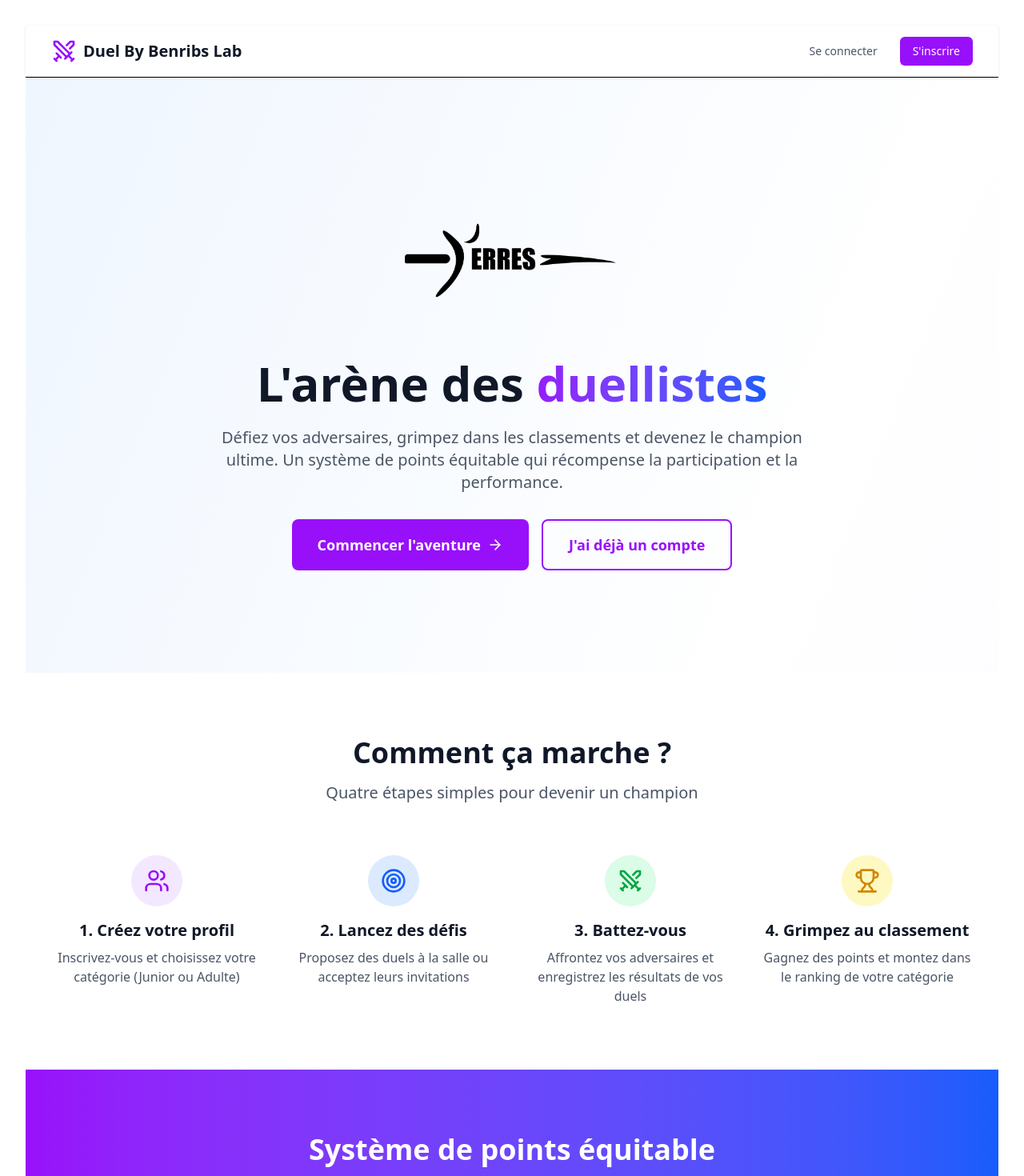
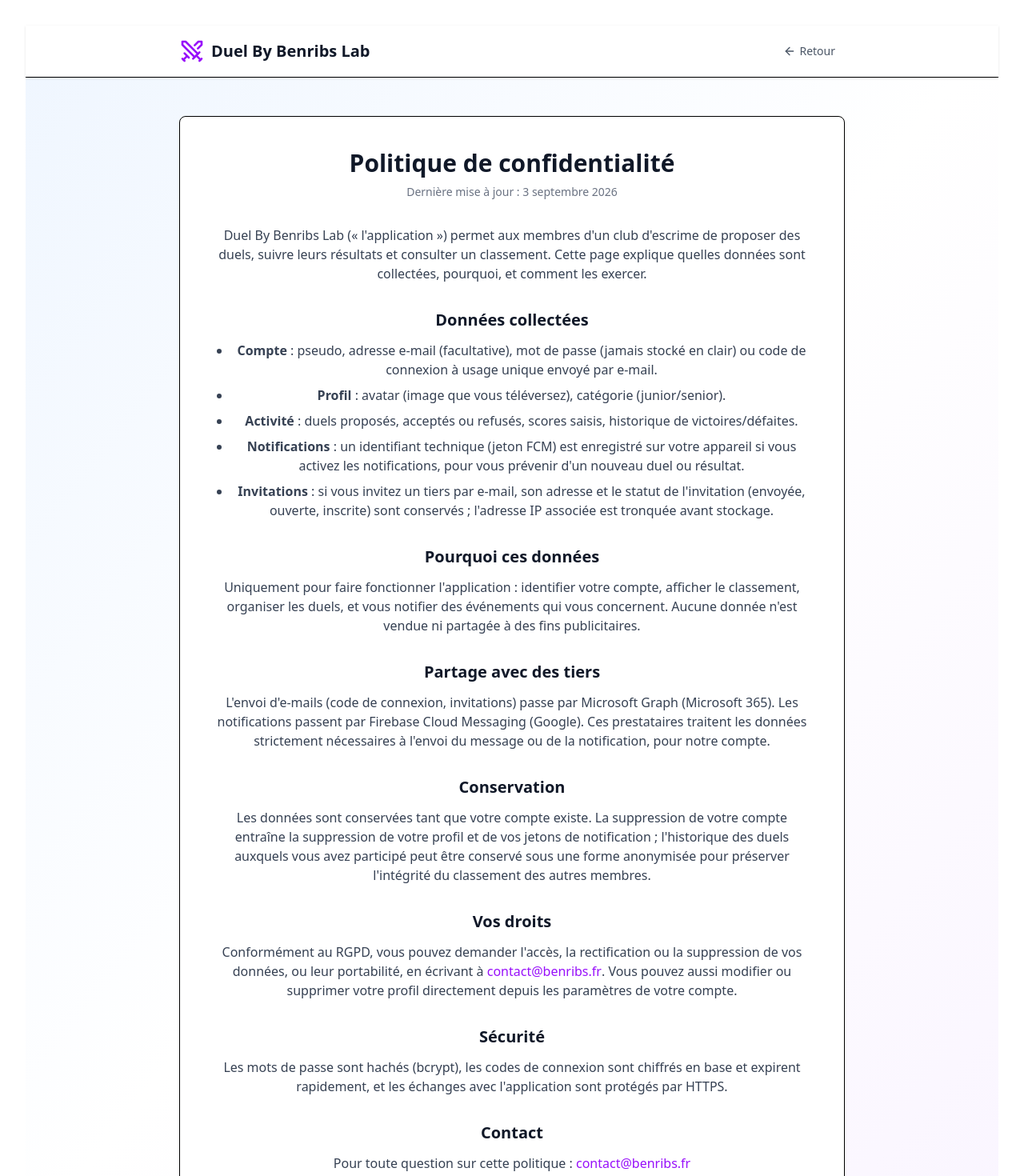
Before and after one commit to BenribsLab/duelByBenribsLab, a React (Vite) app in the folder duel-frontend/: page /confidentialite in a window 1280 px wide. Before the commit this address led to /. Shown: the top 1470 px of the page at 80% size. Built offline with nearby package versions, Linux system fonts and the light colour scheme.

Commit message:
frontend confidentialité

```diff
--- a/duel-frontend/src/App.jsx
+++ b/duel-frontend/src/App.jsx
@@ -14,6 +14,7 @@ import Parametres from './pages/Parametres';
 import AdminLogin from './components/AdminLogin';
 import Login from './pages/Login';
 import Register from './pages/Register';
+import Confidentialite from './pages/Confidentialite';
 import './App.css'
 
 function App() {
@@ -28,6 +29,7 @@ function App() {
           {/* Routes publiques d'authentification */}
           <Route path="/login" element={<Login />} />
           <Route path="/register" element={<Register />} />
+          <Route path="/confidentialite" element={<Confidentialite />} />
 
           {/* Route d'administration (connexion) */}
           <Route path="/admin" element={<AdminLogin />} />
--- /dev/null
+++ b/duel-frontend/src/pages/Confidentialite.jsx
@@ -0,0 +1,116 @@
+import React from 'react';
+import { Link } from 'react-router-dom';
+import { Swords, ArrowLeft } from 'lucide-react';
+
+const Confidentialite = () => {
+  return (
+    <div className="min-h-screen bg-gradient-to-br from-blue-50 via-white to-purple-50">
+      <nav className="bg-white shadow-sm border-b">
+        <div className="max-w-4xl mx-auto px-4 sm:px-6 lg:px-8">
+          <div className="flex justify-between items-center h-16">
+            <Link to="/" className="flex items-center">
+              <Swords className="h-8 w-8 text-purple-600" />
+              <span className="ml-2 text-xl font-bold text-gray-900">Duel By Benribs Lab</span>
+            </Link>
+            <Link
+              to="/"
+              className="flex items-center text-gray-600 hover:text-gray-900 px-3 py-2 text-sm font-medium"
+            >
+              <ArrowLeft className="h-4 w-4 mr-1" />
+              Retour
+            </Link>
+          </div>
+        </div>
+      </nav>
+
+      <main className="max-w-4xl mx-auto px-4 sm:px-6 lg:px-8 py-12">
+        <div className="bg-white rounded-lg shadow-sm border p-6 sm:p-10 space-y-8">
+          <div>
+            <h1 className="text-3xl font-bold text-gray-900">Politique de confidentialité</h1>
+            <p className="mt-2 text-sm text-gray-500">Dernière mise à jour : 3 septembre 2026</p>
+          </div>
+
+          <p className="text-gray-700">
+            Duel By Benribs Lab (« l'application ») permet aux membres d'un club d'escrime de
+            proposer des duels, suivre leurs résultats et consulter un classement. Cette page
+            explique quelles données sont collectées, pourquoi, et comment les exercer.
+          </p>
+
+          <section className="space-y-3">
+            <h2 className="text-xl font-semibold text-gray-900">Données collectées</h2>
+            <ul className="list-disc pl-6 space-y-2 text-gray-700">
+              <li><strong>Compte</strong> : pseudo, adresse e-mail (facultative), mot de passe (jamais stocké en clair) ou code de connexion à usage unique envoyé par e-mail.</li>
+              <li><strong>Profil</strong> : avatar (image que vous téléversez), catégorie (junior/senior).</li>
+              <li><strong>Activité</strong> : duels proposés, acceptés ou refusés, scores saisis, historique de victoires/défaites.</li>
+              <li><strong>Notifications</strong> : un identifiant technique (jeton FCM) est enregistré sur votre appareil si vous activez les notifications, pour vous prévenir d'un nouveau duel ou résultat.</li>
+              <li><strong>Invitations</strong> : si vous invitez un tiers par e-mail, son adresse et le statut de l'invitation (envoyée, ouverte, inscrite) sont conservés ; l'adresse IP associée est tronquée avant stockage.</li>
+            </ul>
+          </section>
+
+          <section className="space-y-3">
+            <h2 className="text-xl font-semibold text-gray-900">Pourquoi ces données</h2>
+            <p className="text-gray-700">
+              Uniquement pour faire fonctionner l'application : identifier votre compte, afficher
+              le classement, organiser les duels, et vous notifier des événements qui vous
+              concernent. Aucune donnée n'est vendue ni partagée à des fins publicitaires.
+            </p>
+          </section>
+
+          <section className="space-y-3">
+            <h2 className="text-xl font-semibold text-gray-900">Partage avec des tiers</h2>
+            <p className="text-gray-700">
+              L'envoi d'e-mails (code de connexion, invitations) passe par Microsoft Graph
+              (Microsoft 365). Les notifications passent par Firebase Cloud Messaging (Google).
+              Ces prestataires traitent les données strictement nécessaires à l'envoi du message
+              ou de la notification, pour notre compte.
+            </p>
+          </section>
+
+          <section className="space-y-3">
+            <h2 className="text-xl font-semibold text-gray-900">Conservation</h2>
+            <p className="text-gray-700">
+              Les données sont conservées tant que votre compte existe. La suppression de votre
+              compte entraîne la suppression de votre profil et de vos jetons de notification ;
+              l'historique des duels auxquels vous avez participé peut être conservé sous une
+              forme anonymisée pour préserver l'intégrité du classement des autres membres.
+            </p>
+          </section>
+
+          <section className="space-y-3">
+            <h2 className="text-xl font-semibold text-gray-900">Vos droits</h2>
+            <p className="text-gray-700">
+              Conformément au RGPD, vous pouvez demander l'accès, la rectification ou la
+              suppression de vos données, ou leur portabilité, en écrivant à{' '}
+              <a href="mailto:contact@benribs.fr" className="text-purple-600 hover:text-purple-700 font-medium">
+                contact@benribs.fr
+              </a>
+              . Vous pouvez aussi modifier ou supprimer votre profil directement depuis les
+              paramètres de votre compte.
+            </p>
+          </section>
+
+          <section className="space-y-3">
+            <h2 className="text-xl font-semibold text-gray-900">Sécurité</h2>
+            <p className="text-gray-700">
+              Les mots de passe sont hachés (bcrypt), les codes de connexion sont chiffrés en
+              base et expirent rapidement, et les échanges avec l'application sont protégés par
+              HTTPS.
+            </p>
+          </section>
+
+          <section className="space-y-3">
+            <h2 className="text-xl font-semibold text-gray-900">Contact</h2>
+            <p className="text-gray-700">
+              Pour toute question sur cette politique :{' '}
+              <a href="mailto:contact@benribs.fr" className="text-purple-600 hover:text-purple-700 font-medium">
+                contact@benribs.fr
+              </a>
+            </p>
+          </section>
+        </div>
+      </main>
+    </div>
+  );
+};
+
+export default Confidentialite;
```
Also changed, not shown: 6 other files (tests, documents, lock files or other folders).
